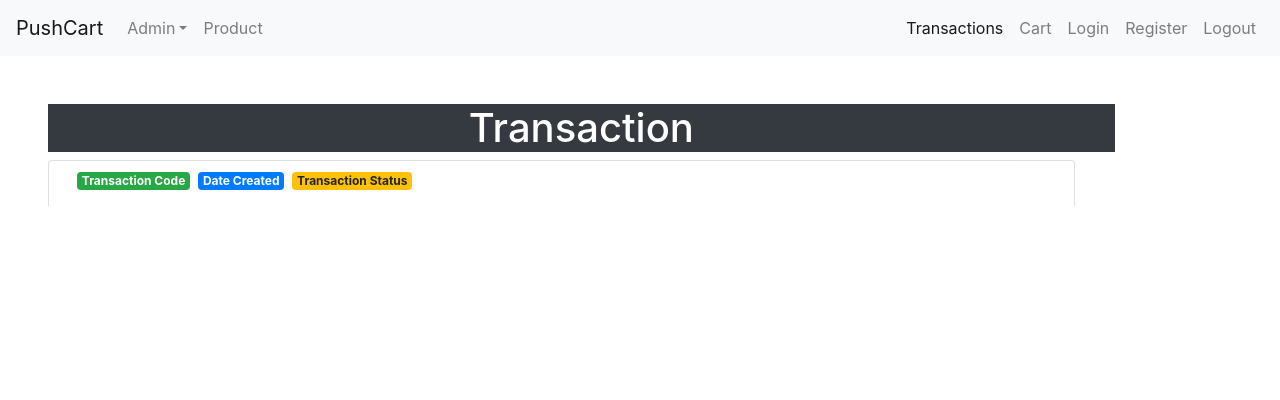
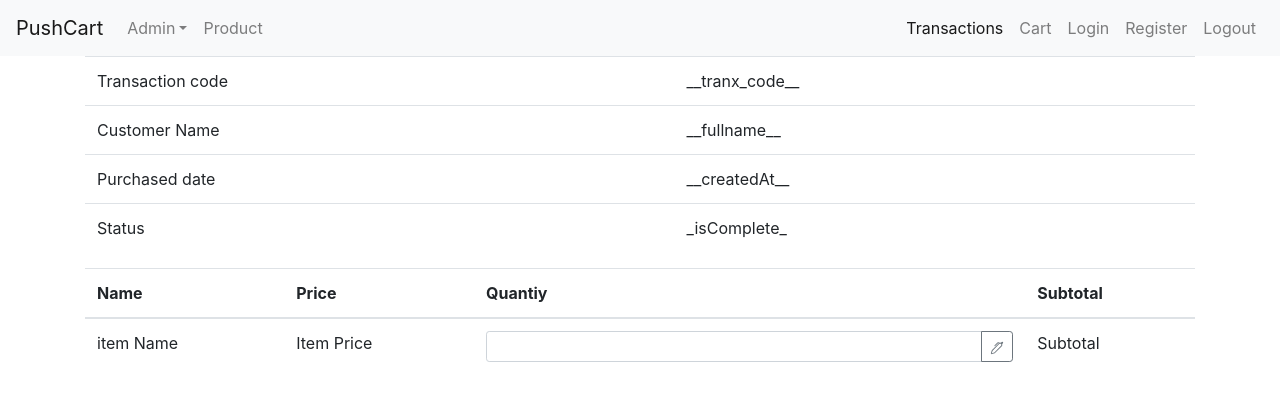
Before and after one commit to MaryDiolas1006/WorldVision-frontEnd-tech-test, a React (Create React App) app: page /transactions in a window 1280 px wide. Shown: the top 400 px of the page. Built offline with nearby package versions, Linux system fonts and the light colour scheme.

Commit message:
add product and cart row

```diff
--- a/src/App.js
+++ b/src/App.js
@@ -6,7 +6,7 @@ import SingleProduct from './components/SingleProduct';
 import EditForm from './components/EditForm';
 import Product from './components/Product';
 import Cart from './components/Cart';
-import TransactionForm from './components/TransactionForm';
+import Transaction from './components/Transaction';
 import MainNav from './components/MainNav';
 import {
   BrowserRouter as Router,
@@ -20,17 +20,9 @@ const App = () => {
       <Router>
        <MainNav />
       <Switch>
-      <Route path='/view'>
-      <SingleProduct />
-      </Route>
 
        <Route path='/edit'>
       <EditForm />
-      </Route>
-
-
-      <Route path='/transactions'>
-      <TransactionForm />
       </Route>
 
       <Route path='/register'>
@@ -53,6 +45,14 @@ const App = () => {
       <Cart />
       </Route>
 
+      <Route path='/transactions'>
+      <Transaction />
+      </Route>
+
+      <Route path='/products'>
+      <SingleProduct />
+      </Route>
+
       </Switch>
       </Router>
     );
--- a/src/components/Product.js
+++ b/src/components/Product.js
@@ -6,11 +6,11 @@ const Product = (props) => {
   return (
     <div className="container-fluid">
     	<div className="row">
-        <div className="col-12 col-md-3">
-          <h1 className="text-center mx-auto">Product Catalog</h1>
+        <div className="col-12 col-md-3 mx-auto">
+          <h1 className="text-center ">Product Catalog</h1>
         </div>
         </div>
-        <div className="row">
+        <div className="row mt-5">
         <div className="col-12 col-md-3">
              <ProductCard />
         </div>
--- /dev/null
+++ b/src/components/Transaction.js
@@ -0,0 +1,48 @@
+import React from 'react';
+import TableProduct from './partials/TableProduct';
+
+const Transaction = () => {
+    return (
+        <div className="container">
+            <div className="row">
+                <div className="col-12">
+
+                    {/* Transaction headers */}
+                    <table className="table">
+                        <tbody>
+                            {/* transaction code */}
+                            <tr>
+                                <td>Transaction code</td>
+                                <td>__tranx_code__</td>
+                            </tr>
+                            {/* customer */}
+                            <tr>
+                                <td>Customer Name</td>
+                                <td>__fullname__</td>
+                            </tr>
+
+
+                            {/* purchased date */}
+                            <tr>
+                                <td>Purchased date</td>
+                                <td>__createdAt__</td>
+                            </tr>
+
+                            {/* status */}
+                            <tr>
+                                <td>Status</td>
+                                <td>_isComplete_</td>
+                            </tr>
+                        </tbody>
+                    </table>
+
+                </div>
+                <div className="col-12">
+                    <TableProduct/>
+                </div>
+            </div>
+        </div>
+    );
+}
+
+export default Transaction;
--- a/src/components/TransactionDetail.js
+++ /dev/null
@@ -1,48 +0,0 @@
-import React from 'react';
-
-const TransactionDetail = () => {
-	return (
-			<React.Fragment>
-				<p className= "mb-0">Payment Mode:</p>
-				<p className="mb-0">Client Name</p>
-				<p className="mb-0">Status</p>
-
-				<select className="form-control w-25 mt-2 mb-2" name="" id="">
-					<option value="Pending">Pending</option>
-					<option value="canceled">Canceled</option>
-					<option value="completed">Completed</option>
-				</select>
-
-				<table className="table table-stipped width-50">
-					<thead>
-						<tr>
-							<th scope="col">Item Name</th>
-							<th scope="col">Price</th>
-							<th scope="col">Quantity</th>
-							<th scope="col">Subtotal</th>
-						</tr>
-					</thead>
-
-					<tbody>
-						<tr>
-                           <td>Product Name</td>
-                           <td>Product Price</td>
-                           <td>Product Quantity</td>
-                           <td>Subtotal</td>
-
-						</tr>
-					</tbody>
-
-					<tfoot>
-						<td></td>
-						<td></td>
-						<td>Total</td>
-						<td>Transaction Total</td>
-					</tfoot>
-				</table>
-
-			</React.Fragment>
-		)
-}
-
-export default TransactionDetail;
--- a/src/components/TransactionForm.js
+++ /dev/null
@@ -1,34 +0,0 @@
-import React from 'react';
-import TransactionHead from './TransactionHead';
-import TransactionDetail from './TransactionDetail';
-
-
-const TransactionForm = () => {
-	return (
-			<React.Fragment>
-				<h1 className="bg-dark text-white col-10 mt-5 ml-5 text-center">Transaction</h1>
-					<div className="accordion ml-5" id="accordionExample">
-						<div className="card col-10" id="headingOne">
-							<h6 className="mb-0">
-								<button
-									className="btn btn-link"
-									type="button"
-									data-toggle="collapse"
-									data-target="#collapseOne"
-									aria-controls="collapseOne">
-										<TransactionHead />
-									</button>
-							</h6>
-						</div>
-
-						<div id="collapseOne" className="collapse" aria-labelledby="headingOne" data-parent="#accordionExample">
-							<div className="card-body col-10">
-								<TransactionDetail />
-							</div>
-						</div>
-					</div>
-			</React.Fragment>
-		)
-}
-
-export default TransactionForm;
--- a/src/components/TransactionHead.js
+++ /dev/null
@@ -1,18 +0,0 @@
-import React from 'react';
-
-
-const TransactionHead = () => {
-	return (
-
-			<React.Fragment>
-
-				<h4 className="badge badge-success mr-2 ">Transaction Code</h4>
-				<h4 className="badge badge-primary mr-2">Date Created</h4>
-				<h4 className="badge badge-warning">Transaction Status</h4>
-			</React.Fragment>
-
-		)
-}
-
-
-export default TransactionHead;
--- a/src/components/partials/ProductAdminControl.js
+++ b/src/components/partials/ProductAdminControl.js
@@ -1,9 +1,10 @@
 import React from 'react';
+import { Link  } from 'react-router-dom';
 
 const ProductAdminControl = (props) => {
   return (
     <>
-    	<a href="" className="btn btn-warning my-1 w-100">Edit</a>
+    	<Link to="/products/edit" className="btn btn-warning my-1 w-100">Edit</Link>
 
         <a href="" className="btn btn-danger my-1 w-100">Edit</a>
     </>
--- a/src/components/partials/ProductCard.js
+++ b/src/components/partials/ProductCard.js
@@ -1,6 +1,7 @@
 import React from 'react';
 import ProductAddToCart from './ProductAddToCart';
 import ProductAdminControl from './ProductAdminControl';
+import {Link} from 'react-router-dom';
 
 const ProductCard = (props) => {
   return (
@@ -19,7 +20,7 @@ const ProductCard = (props) => {
              		 <button className="btn btn-success w-100">Add to cart</button>
 
              	</form>
-             	 <a href="" className="btn btn-primary my-1 w-100">View</a>
+             	 <Link to="/products" className="btn btn-primary my-1 w-100">View</Link>
             </div>
             <div className="card-footer">
             	<ProductAdminControl />
--- a/src/components/partials/TableProduct.js
+++ b/src/components/partials/TableProduct.js
@@ -4,24 +4,39 @@ import TableProductFooter from './TableProductFooter';
 
 const TableProduct = (props) => {
   return (
-    <>
-    <table class="table table-responsive table-striped col-10 ml-5 mb-4">
+    <div className="table-responsive">
+            <table className="table table-hover">
                 <thead>
                     <tr>
+                        {/* Name */}
                         <th scope="col">Name</th>
+                        {/* price */}
                         <th scope="col">Price</th>
-            <th scope="col">Quantity</th>
+                        {/* quantity */}
+                        <th scope="col">Quantiy</th>
+                        {/* subtotal */}
                         <th scope="col">Subtotal</th>
-            <th scope="col">Actions</th>
+                        {/* action */}
+                        {
+                            props.withAction ?
+                            <th scope="col">Action</th> :
+                            <></>
+                        }
                     </tr>
                 </thead>
                 <tbody>
-        <TableProductRow />
+                    {/* productRow */}
+                    <TableProductRow withAction={props.withAction}/>
+
                 </tbody>
+                {
+                    props.withAction ?
+                    <TableProductFooter/> :
+                    <></>
+                }
+            </table>
+        </div>
 
-        <TableProductFooter />
-    </table>
-    </>
   )
 }
 
--- a/src/components/partials/TableProductRow.js
+++ b/src/components/partials/TableProductRow.js
@@ -27,7 +27,10 @@ const TableProductRow = (props) => {
          </form>
 
         </td>
-                                        <td>Item Subtotal</td>
+        <td>Subtotal</td>
+
+        {
+            props.withAction ?
         <td>
             <button className="btn btn-sm d-block btn-danger">
             <svg width="1em" height="1em" viewBox="0 0 16 16" class="bi bi-trash" fill="currentColor" xmlns="http://www.w3.org/2000/svg">
@@ -35,7 +38,10 @@ const TableProductRow = (props) => {
             <path fill-rule="evenodd" d="M14.5 3a1 1 0 0 1-1 1H13v9a2 2 0 0 1-2 2H5a2 2 0 0 1-2-2V4h-.5a1 1 0 0 1-1-1V2a1 1 0 0 1 1-1H6a1 1 0 0 1 1-1h2a1 1 0 0 1 1 1h3.5a1 1 0 0 1 1 1v1zM4.118 4L4 4.059V13a1 1 0 0 0 1 1h6a1 1 0 0 0 1-1V4.059L11.882 4H4.118zM2.5 3V2h11v1h-11z"/>
             </svg>
             Remove</button>
-                                        </td>
+        </td> :
+        <></>
+
+        }
     </tr>
   )
 }
```
Also changed, not shown: src/components/Cart.js (+3 -5 lines). Lines whose indentation alone changed are shown as unchanged.
